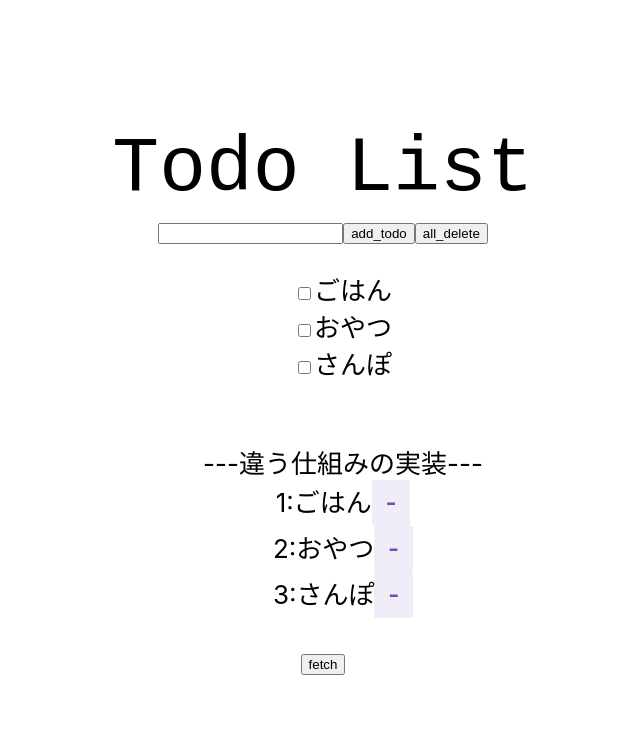
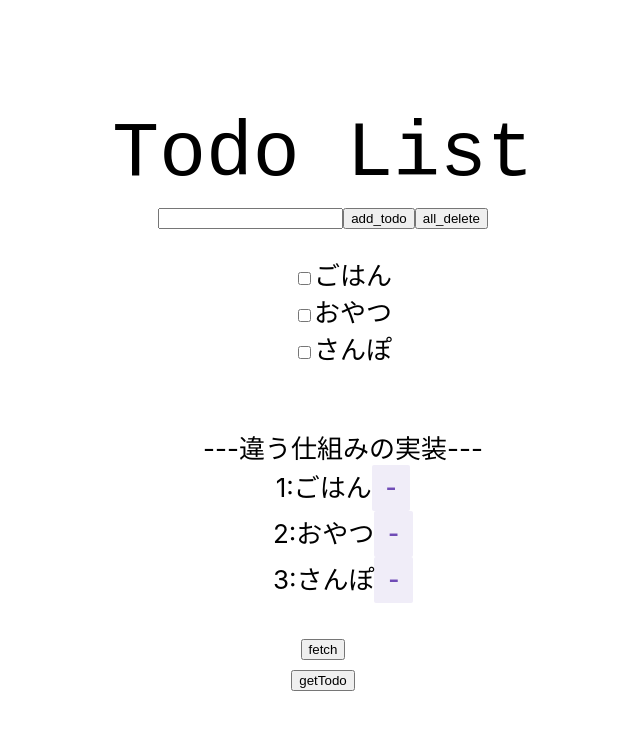
Before and after one commit to asagaorino0/react-redux-master, a React (Create React App) app: page / in a window 1280 px wide. Shown: the top 730 px of the page, without its empty margins (317-957 px from the left). Built offline with nearby package versions, Linux system fonts and the light colour scheme; no server answers.

Commit message:
[add]12_EXTRA_GetTodo

```diff
--- a/src/App.js
+++ b/src/App.js
@@ -2,6 +2,7 @@ import React from 'react';
 import logo from './logo.svg';
 import { Todo } from './features/counter/Todo';
 import { Fetch } from './features/fetch/fetch';
+import { GetTodo } from './features/fetch/getTodo';
 import { Counter } from './features/counter/Counter';
 import './App.css';
 
@@ -12,7 +13,7 @@ function App() {
         {/* <img src={logo} className="App-logo" alt="logo" /> */}
         <Todo />
         <Fetch />
-        {/* <getTodo /> */}
+        <GetTodo />
         {/* <Counter /> */}
       </header>
     </div>
--- a/src/app/store.js
+++ b/src/app/store.js
@@ -2,11 +2,13 @@ import { configureStore } from '@reduxjs/toolkit';
 import counterReducer from '../features/counter/counterSlice';
 import todoReducer from '../features/counter/todoSlice';
 import fetchReducer from '../features/fetch/fetchSlice';
+import getTodoReducer from '../features/fetch/getTodoSlice';
 
 export const store = configureStore({
   reducer: {
     counter: counterReducer,
     todo: todoReducer,
     fetch: fetchReducer,
+    getTodo: getTodoReducer,
   },
 });
--- /dev/null
+++ b/src/features/fetch/getTodo.js
@@ -0,0 +1,25 @@
+import React, { useEffect } from 'react';
+import { useSelector, useDispatch } from 'react-redux';
+import { selectData, getTodoData } from './getTodoSlice';
+export function GetTodo() {
+    const get = useSelector(selectData);
+    const dispatch = useDispatch();
+    useEffect(() => {
+        getTodoUserData();
+    }, []);
+
+    const getTodoUserData = async () => {
+        await dispatch(getTodoData());
+        console.log('getTodo:', get);
+    };
+    return (
+        <div>
+            <button
+                aria-label="getTodo"
+                onClick={getTodoUserData}
+            >
+                getTodo
+         </button>
+        </div>
+    )
+}
--- /dev/null
+++ b/src/features/fetch/getTodoSlice.js
@@ -0,0 +1,28 @@
+import { createSlice, createAsyncThunk } from '@reduxjs/toolkit';
+import axios from 'axios';
+const initialState = {
+    data: [],
+};
+export const getTodoData = createAsyncThunk('fetch/get', async () => {
+    const res = await axios.get('https://jsonplaceholder.typicode.com/todos');
+    return res.data;
+});
+const getTodoSlice = createSlice({
+    name: 'getTodo',
+    initialState,
+    reducers: {},
+    extraReducers: (builder) => {
+        builder.addCase(getTodoData.fulfilled, (state, action) => {
+            return {
+                ...state,
+                data: action.payload,
+            };
+        });
+    },
+});
+
+export const { addCase } = getTodoSlice.actions;
+
+export const selectData = (state) => state.getTodo.data;
+
+export default getTodoSlice.reducer;
```
Also changed, not shown: src/features/fetch/fetchSlice.js (+1 -80 lines).
